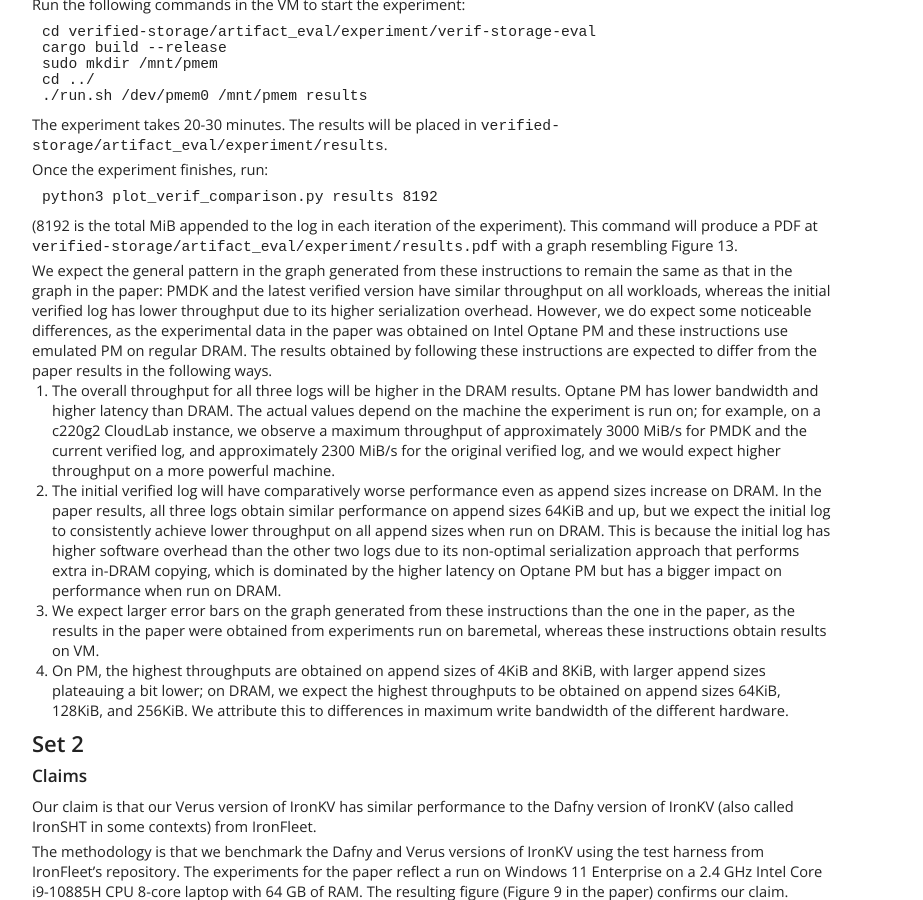
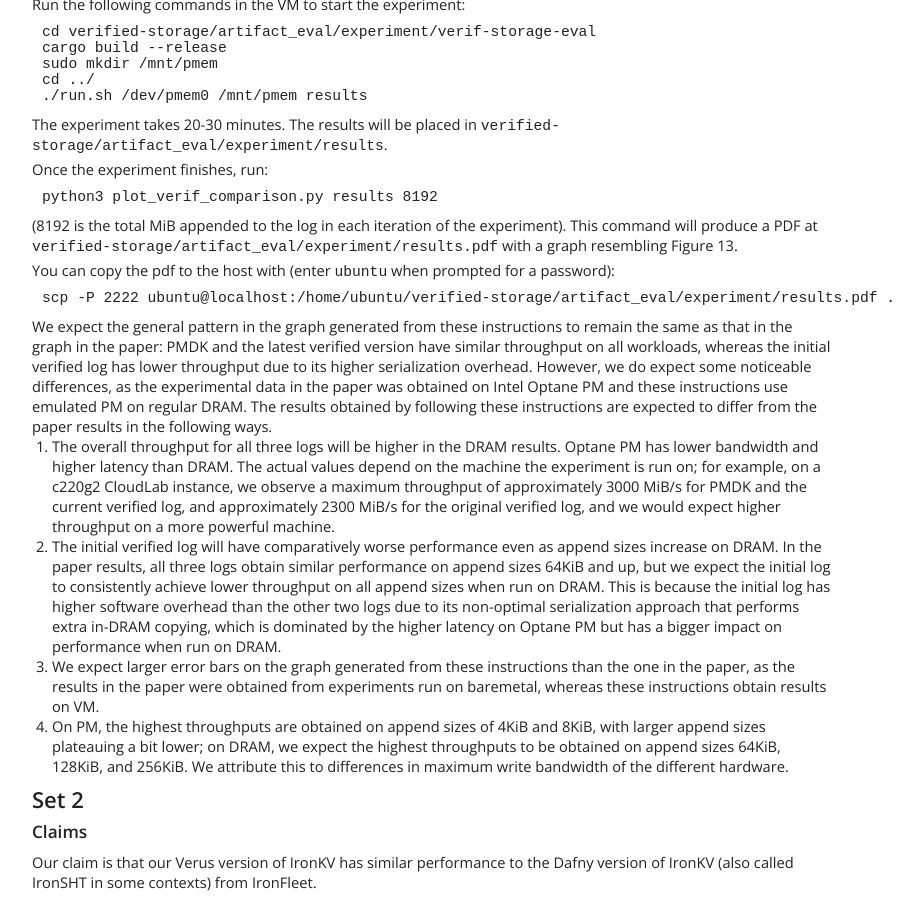
Before and after one commit to verus-lang/paper-sosp24-artifact, a Jekyll site: the page built from site/guide.md, in a window 1280 px wide and 900 px high, scrolled down 2493 px. Shown: the whole window, without its empty margins (8-931 px from the left). Built offline with Jekyll 4.4.1, drawn with Linux system fonts in a browser that asks for light colours.

Commit message:
getting the pdf

````diff
--- a/site/guide.md
+++ b/site/guide.md
@@ -189,6 +189,12 @@ python3 plot_verif_comparison.py results 8192
 (8192 is the total MiB appended to the log in each iteration of the experiment).
 This command will produce a PDF at `verified-storage/artifact_eval/experiment/results.pdf` with a
 graph resembling Figure 13.
+
+You can copy the pdf to the host with (enter `ubuntu` when prompted for a password):
+
+```
+scp -P 2222 ubuntu@localhost:/home/ubuntu/verified-storage/artifact_eval/experiment/results.pdf .
+```
 
 We expect the general pattern in the graph generated from these instructions to remain the same as
 that in the graph in the paper: PMDK and the latest verified version have similar throughput on all
````
